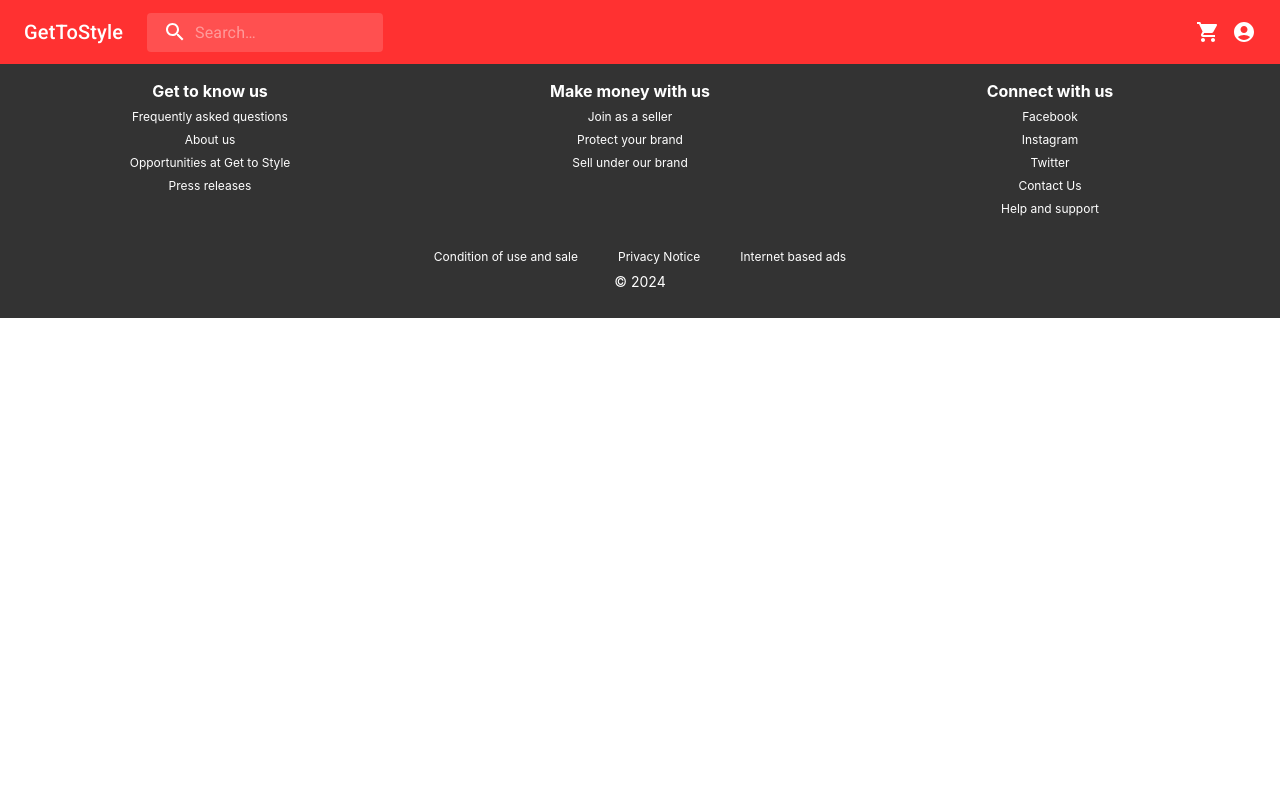
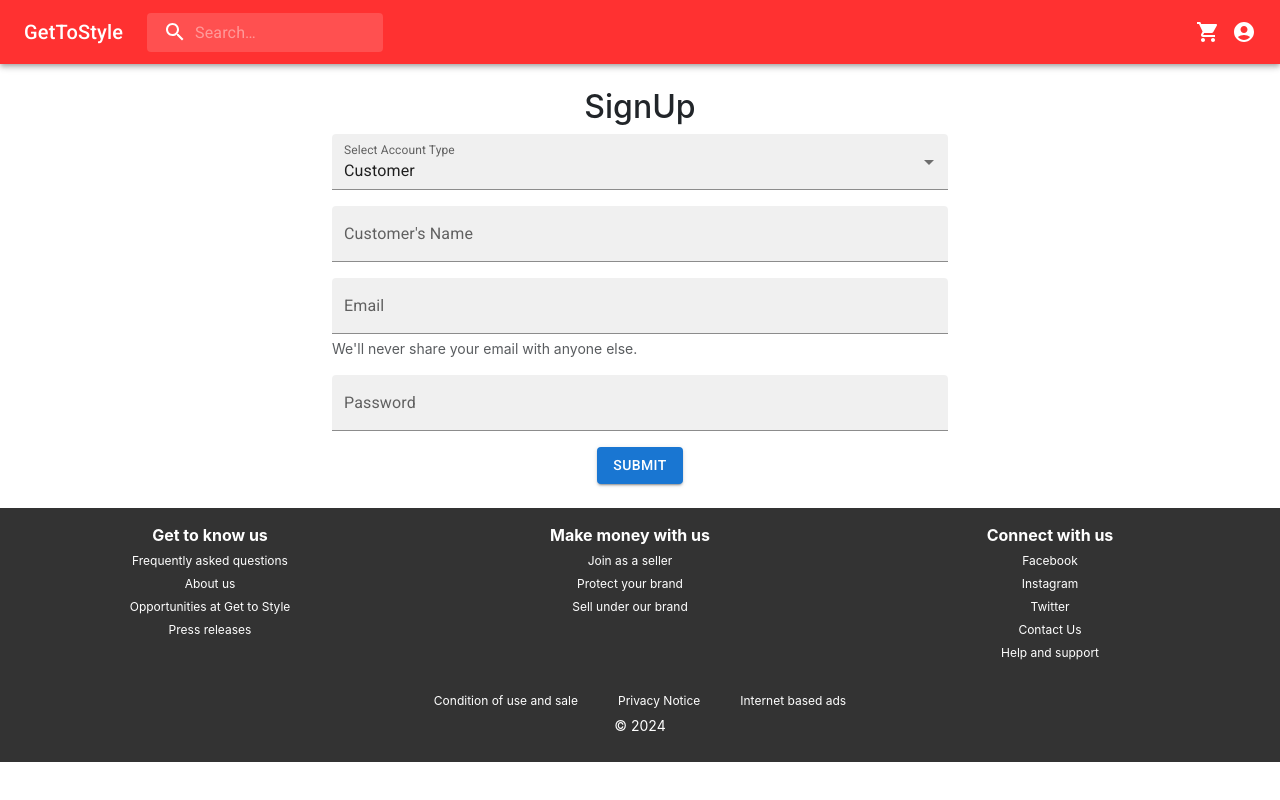
Before and after one commit to AbhinavChaitanya01/ecommerce-frontend, a React (Create React App) app: page /signUp in a window 1280 px wide. Built offline with nearby package versions, Linux system fonts and the light colour scheme.

Commit message:
Added: Login SignUp

```diff
--- a/src/App.js
+++ b/src/App.js
@@ -3,6 +3,8 @@ import FooterBody from './components/FooterBody';
 import Navbar from './components/Navbar';
 import LandingPage from './components/LandingPage';
 import { BrowserRouter as Router, Routes, Route} from "react-router-dom";
+import LoginPage from './components/LoginPage';
+import SignUpPage from './components/SignUpPage';
 
 function App() {
   return (
@@ -11,6 +13,8 @@ function App() {
           <Navbar />
             <Routes>
             <Route exact path="/" element={<LandingPage/>}></Route>
+            <Route exact path="/login" element={<LoginPage/>}></Route>
+            <Route exact path="/signUp" element={<SignUpPage/>}></Route>
             </Routes>
             <FooterBody />
         </Router>
--- /dev/null
+++ b/src/components/LoginPage.jsx
@@ -0,0 +1,88 @@
+import React, { useState } from 'react';
+import { TextField, MenuItem, Button } from '@mui/material';
+
+const LoginPage = () => {
+    const url = "https://e-commerce-cyan-nine.vercel.app/api";
+    const [userCredentials, setUserCredentials] = useState({ email: "", password: "", type: "" });
+
+    const handleChange = (e) => {
+        setUserCredentials({ ...userCredentials, [e.target.name]: e.target.value });
+    };
+
+    const handleSubmit = async (e) => {
+        e.preventDefault();
+        try {
+            const endpoint = userCredentials.type === "Buyer" ? `${url}/buyers/login` : `${url}/sellers/sellerlogin`;
+            const response = await fetch(endpoint, {
+                method: "POST",
+                headers: {
+                    "Content-Type": "application/json",
+                },
+                body: JSON.stringify(userCredentials),
+            });
+            const res = await response.json();
+            if (res.status) {
+                localStorage.setItem("Token", res.message);
+            } else {
+                console.log(res.message);
+            }
+        } catch (error) {
+            console.log(error);
+        }
+        setUserCredentials({ email: "", password: "", type: "" });
+    };
+
+    return (
+        <div className="container my-4 w-50">
+            <h2 className="text-center custom-font">Login</h2>
+            <form>
+                <TextField
+                    select
+                    label="Select Account Type"
+                    onChange={handleChange}
+                    fullWidth
+                    className="mb-3"
+                    variant="filled"
+                    value={userCredentials.type}
+                    name="type"
+                >
+                    <MenuItem value="Buyer">Customer</MenuItem>
+                    <MenuItem value="Seller">Seller</MenuItem>
+                </TextField>
+
+                <TextField
+                    label="Email"
+                    onChange={handleChange}
+                    fullWidth
+                    variant="filled"
+                    name="email"
+                    value={userCredentials.email}
+                />
+                <div id="emailHelp" className="form-text mb-3">We'll never share your email with anyone else.</div>
+
+                <TextField
+                    label="Password"
+                    type="password"
+                    onChange={handleChange}
+                    fullWidth
+                    className="mb-3"
+                    variant="filled"
+                    name="password"
+                    value={userCredentials.password}
+                />
+                <div className='text-center'>
+                    <Button
+                        type="submit"
+                        onClick={handleSubmit}
+                        variant="contained"
+                        className='mx-auto'
+                    >
+                    Submit
+                    </Button>
+                </div>
+            </form>
+        </div>
+    );
+}
+
+export default LoginPage;
--- /dev/null
+++ b/src/components/SignUpPage.jsx
@@ -0,0 +1,111 @@
+import React, { useState } from 'react';
+import { TextField, MenuItem, Button } from '@mui/material';
+
+const SignUpPage = () => {
+    const url = "https://e-commerce-cyan-nine.vercel.app/api";
+    const [userCredentials, setUserCredentials] = useState({ buyerName: "", ownerName: "", vendorName: "", email: "", password: "", type: "Buyer" });
+
+    const handleChange = (e) => {
+        setUserCredentials({ ...userCredentials, [e.target.name]: e.target.value });
+    };
+
+    const handleSubmit = async (e) => {
+        e.preventDefault();
+        try {
+            console.log(userCredentials)
+            const endpoint = userCredentials.type === "Buyer" ? `${url}/buyers/signUp` : `${url}/sellers/sellersignup`;
+            const response = await fetch(endpoint, {
+                method: "POST",
+                headers: {
+                    "Content-Type": "application/json",
+                },
+                body: JSON.stringify(userCredentials),
+            });
+            const res = await response.json();
+            console.log(res);
+            if (res.status) {
+                localStorage.setItem("Token", res.token);
+            } else {
+                console.log(res.message);
+            }
+        } catch (error) {
+            console.log(error);
+        }
+        setUserCredentials({ buyerName: "", ownerName: "", vendorName: "", email: "", password: "", type: "Buyer" });
+    };
+
+    return (
+        <div className="container my-4 w-50">
+            <h2 className="text-center custom-font">SignUp</h2>
+            <form>
+                <TextField
+                    select
+                    label="Select Account Type"
+                    onChange={handleChange}
+                    fullWidth
+                    className="mb-3"
+                    variant="filled"
+                    value={userCredentials.type}
+                    name="type"
+                >
+                    <MenuItem value="Buyer">Customer</MenuItem>
+                    <MenuItem value="Seller">Seller</MenuItem>
+                </TextField>
+
+                <TextField
+                    label={userCredentials.type === "Buyer" ? "Customer's Name" : "Seller's Name"}
+                    className="mb-3"
+                    onChange={handleChange}
+                    fullWidth
+                    variant="filled"
+                    name={userCredentials.type === "Buyer" ? "buyerName" : "ownerName"}
+                    value={userCredentials.type === "Buyer" ? userCredentials.buyerName : userCredentials.ownerName}
+                />
+
+                {userCredentials.type !== "Buyer" && (
+                    <TextField
+                        label="Vendor's Name"
+                        className="mb-3"
+                        onChange={handleChange}
+                        fullWidth
+                        variant="filled"
+                        name="vendorName"
+                        value={userCredentials.vendorName}
+                    />
+                )}
+
+                <TextField
+                    label="Email"
+                    onChange={handleChange}
+                    fullWidth
+                    variant="filled"
+                    name="email"
+                    value={userCredentials.email}
+                />
+                <div id="emailHelp" className="form-text mb-3">We'll never share your email with anyone else.</div>
+
+                <TextField
+                    label="Password"
+                    type="password"
+                    onChange={handleChange}
+                    fullWidth
+                    className="mb-3"
+                    variant="filled"
+                    name="password"
+                    value={userCredentials.password}
+                />
+                <div className='text-center'>
+                    <Button
+                        type="submit"
+                        onClick={handleSubmit}
+                        variant="contained"
+                    >
+                        Submit
+                    </Button>
+                </div>
+            </form>
+        </div>
+    );
+}
+
+export default SignUpPage;
```
